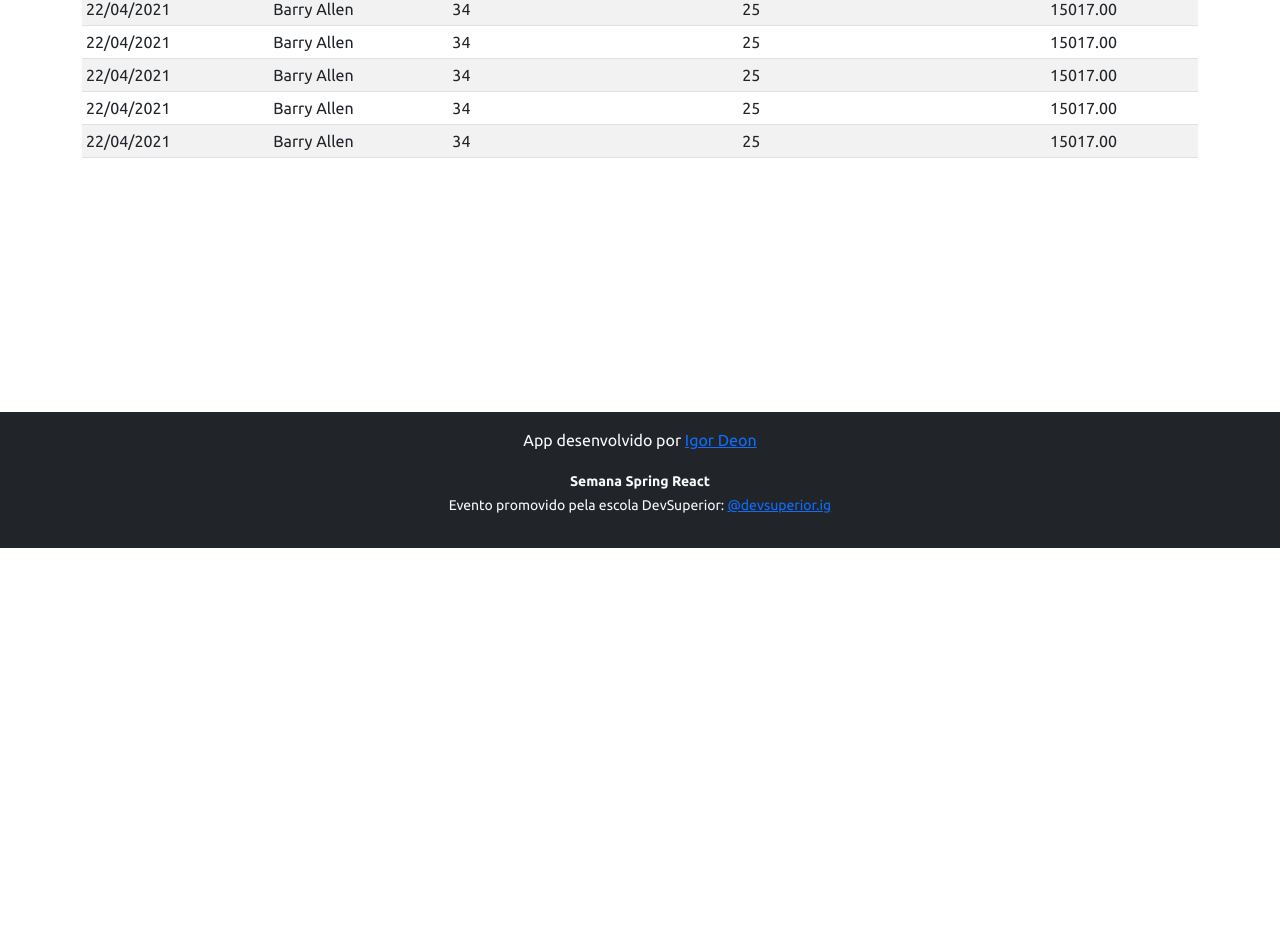
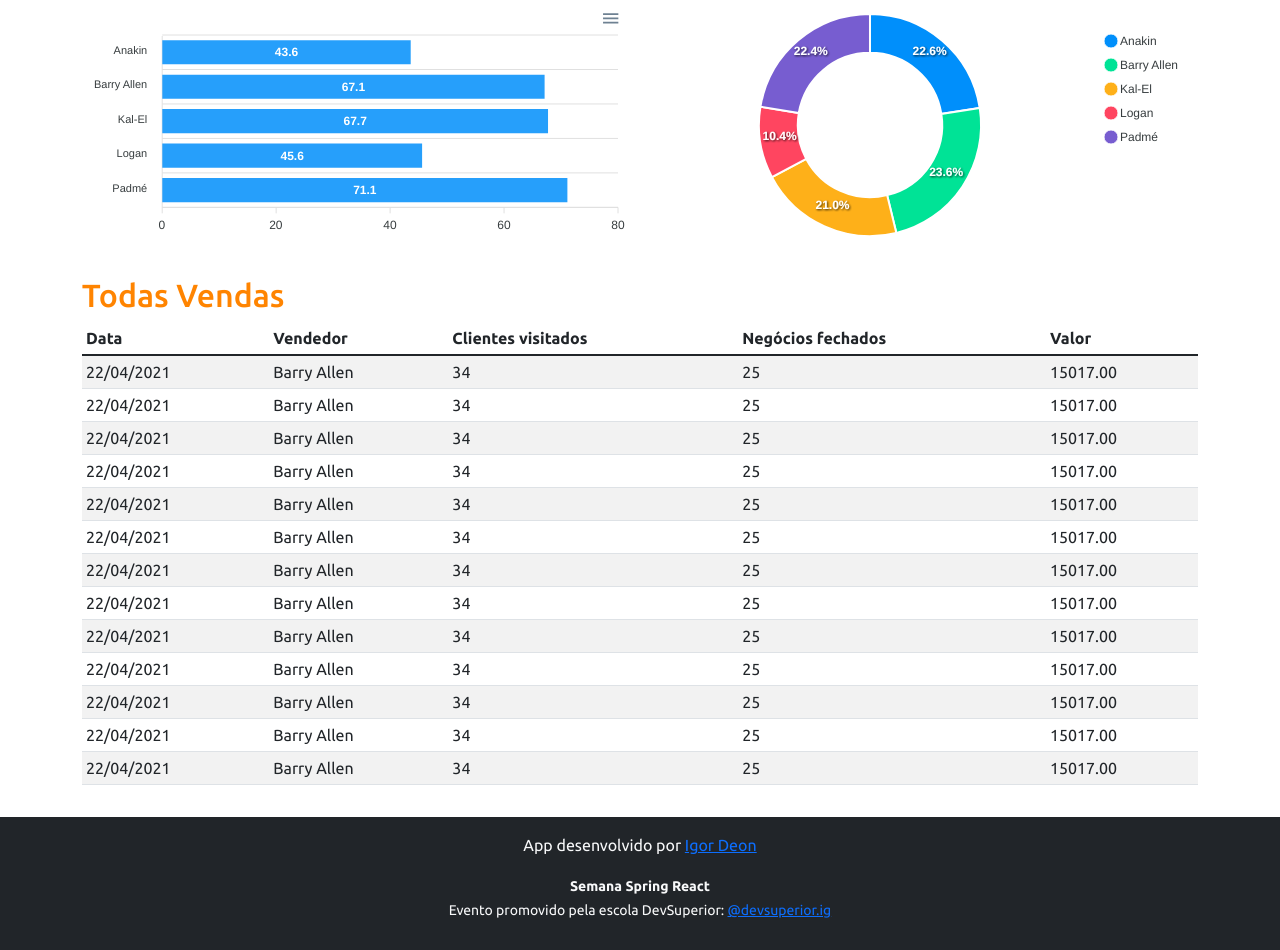
Before and after one commit to Deon777/Vendas-SDS5, a React (Create React App) app in the folder frontend/: page / in a window 1280 px wide. Shown: the part 252-1202 px from the top of the page. Before the commit the page ends 800 px from the top, so only its background shows below. Built offline with nearby package versions, Linux system fonts and the light colour scheme; the HTML template or start-up script is replaced by a standard one.

Commit message:
Static charts

```diff
--- a/frontend/package.json
+++ b/frontend/package.json
@@ -11,8 +11,10 @@
     "@types/node": "^12.0.0",
     "@types/react": "^17.0.0",
     "@types/react-dom": "^17.0.0",
+    "apexcharts": "^3.29.0",
     "bootstrap": "^5.1.3",
     "react": "^17.0.2",
+    "react-apexcharts": "^1.3.9",
     "react-dom": "^17.0.2",
     "react-scripts": "4.0.3",
     "typescript": "^4.1.2",
--- a/frontend/src/App.tsx
+++ b/frontend/src/App.tsx
@@ -1,17 +1,35 @@
+import BarChart from "components/BarChart";
 import DataTable from "components/DataTable";
+import DonutChart from "components/DonutChart";
 import Footer from "components/Footer";
 import NavBar from "components/NavBar";
 
 function App() {
   return (
     <>
-    <NavBar />
-    <div className="container py-3">
-      <h1 className="text-primary">Hello World</h1>
+      <NavBar />
+      <div className="container">
+        <h1 className="text-primary py-5">Dashboard de Vendas</h1>
 
-      <DataTable />
-    </div>
-    <Footer />
+        <div className="row">
+
+          <div className="col-sm-6">
+            <h5 className="text-center text-secondary">Taxa de vendas (%)</h5>
+            <BarChart />
+          </div>
+          <div className="col-sm-6">
+            <h5 className="text-center text-secondary">Participação nas vendas</h5>
+            <DonutChart />
+          </div>
+
+        </div>
+
+        <div className="py-3">
+          <h2 className="text-primary">Todas Vendas</h2>
+          <DataTable />
+        </div>
+      </div>
+      <Footer />
     </>
   );
 }
--- /dev/null
+++ b/frontend/src/components/BarChart/index.tsx
@@ -0,0 +1,32 @@
+import Chart from 'react-apexcharts';
+
+function BarChart() {
+  const options = {
+    plotOptions: {
+      bar: {
+        horizontal: true,
+      }
+    },
+  };
+
+  const mockData = {
+    labels: {
+      categories: ['Anakin', 'Barry Allen', 'Kal-El', 'Logan', 'Padmé']
+    },
+    series: [
+      {
+        name: "% Sucesso",
+        data: [43.6, 67.1, 67.7, 45.6, 71.1]
+      }
+    ]
+  };
+  return (
+    <Chart
+      options={{ ...options, xaxis: mockData.labels }}
+      series={mockData.series}
+      type="bar"
+      height="240" />
+  );
+}
+
+export default BarChart;
--- a/frontend/src/components/DataTable/index.tsx
+++ b/frontend/src/components/DataTable/index.tsx
@@ -61,6 +61,48 @@
             <td>25</td>
             <td>15017.00</td>
           </tr>
+          <tr>
+            <td>22/04/2021</td>
+            <td>Barry Allen</td>
+            <td>34</td>
+            <td>25</td>
+            <td>15017.00</td>
+          </tr>
+          <tr>
+            <td>22/04/2021</td>
+            <td>Barry Allen</td>
+            <td>34</td>
+            <td>25</td>
+            <td>15017.00</td>
+          </tr>
+          <tr>
+            <td>22/04/2021</td>
+            <td>Barry Allen</td>
+            <td>34</td>
+            <td>25</td>
+            <td>15017.00</td>
+          </tr>
+          <tr>
+            <td>22/04/2021</td>
+            <td>Barry Allen</td>
+            <td>34</td>
+            <td>25</td>
+            <td>15017.00</td>
+          </tr>
+          <tr>
+            <td>22/04/2021</td>
+            <td>Barry Allen</td>
+            <td>34</td>
+            <td>25</td>
+            <td>15017.00</td>
+          </tr>
+          <tr>
+            <td>22/04/2021</td>
+            <td>Barry Allen</td>
+            <td>34</td>
+            <td>25</td>
+            <td>15017.00</td>
+          </tr>
         </tbody>
       </table>
     </div>
--- /dev/null
+++ b/frontend/src/components/DonutChart/index.tsx
@@ -0,0 +1,24 @@
+import Chart from 'react-apexcharts';
+
+function DonutChart() {
+
+  const mockData = {
+    series: [477138, 499928, 444867, 220426, 473088],
+    labels: ['Anakin', 'Barry Allen', 'Kal-El', 'Logan', 'Padmé']
+  }
+
+  const options = {
+    legend: {
+      show: true
+    }
+  }
+  return (
+    <Chart
+      options={{ ...options, labels: mockData.labels }}
+      series={mockData.series}
+      type="donut"
+      height="240" />
+  );
+}
+
+export default DonutChart;
```
Also changed, not shown: 1 other file (tests, documents, lock files or other folders).
